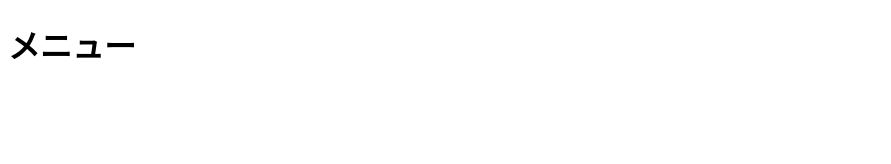
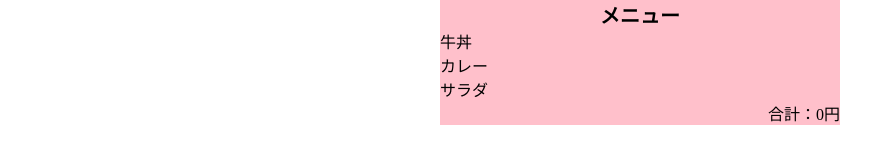
Before and after one commit to Mimi-Rabbit-usagi/My-React, a plain HTML site: page index.html in a window 1280 px wide. Shown: the whole page, without its empty margins (0-891 px from the left). Drawn offline with nearby package versions, Linux system fonts and the light colour scheme.

Commit message:
cssの作成

```diff
--- a/index.html
+++ b/index.html
@@ -7,6 +7,7 @@
     <script src="https://unpkg.com/react@18/umd/react.development.js"></script>
     <script src="https://unpkg.com/react-dom@18/umd/react-dom.development.js"></script>
     <script src="https://unpkg.com/@babel/standalone/babel.min.js"></script>
+    <link rel="stylesheet" href="style.css" />
   </head>
   <body>
     <div id="container"></div>
@@ -17,7 +18,17 @@
       {
         const container = document.querySelector("#container");
         const root = ReactDOM.createRoot(container);
-        root.render(React.createElement("h1", null, "メニュー"));
+        root.render(
+          <>
+            <h1>メニュー</h1>
+            <ul>
+              <li>牛丼</li>
+              <li>カレー</li>
+              <li>サラダ</li>
+            </ul>
+            <p>合計：0円</p>
+          </>
+        );
       }
     </script>
   </body>
--- /dev/null
+++ b/style.css
@@ -0,0 +1,28 @@
+@charset "utf-8";
+
+body {
+  margin: 0;
+}
+
+#container {
+  width: 400px;
+  margin: 0 auto;
+  background: pink;
+}
+
+h1 {
+  margin: 0;
+  font-size: 20px;
+  text-align: center;
+}
+
+ul {
+  margin: 0;
+  padding: 0;
+  list-style: none;
+}
+
+p {
+  margin: 0;
+  text-align: right;
+}
```
